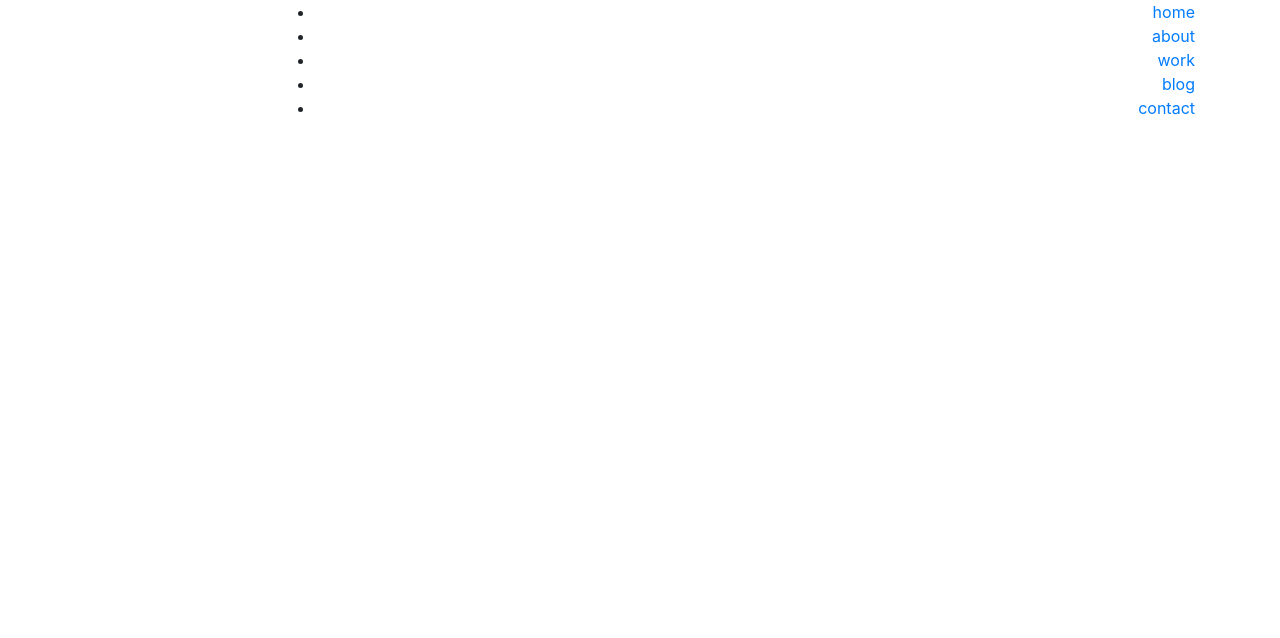
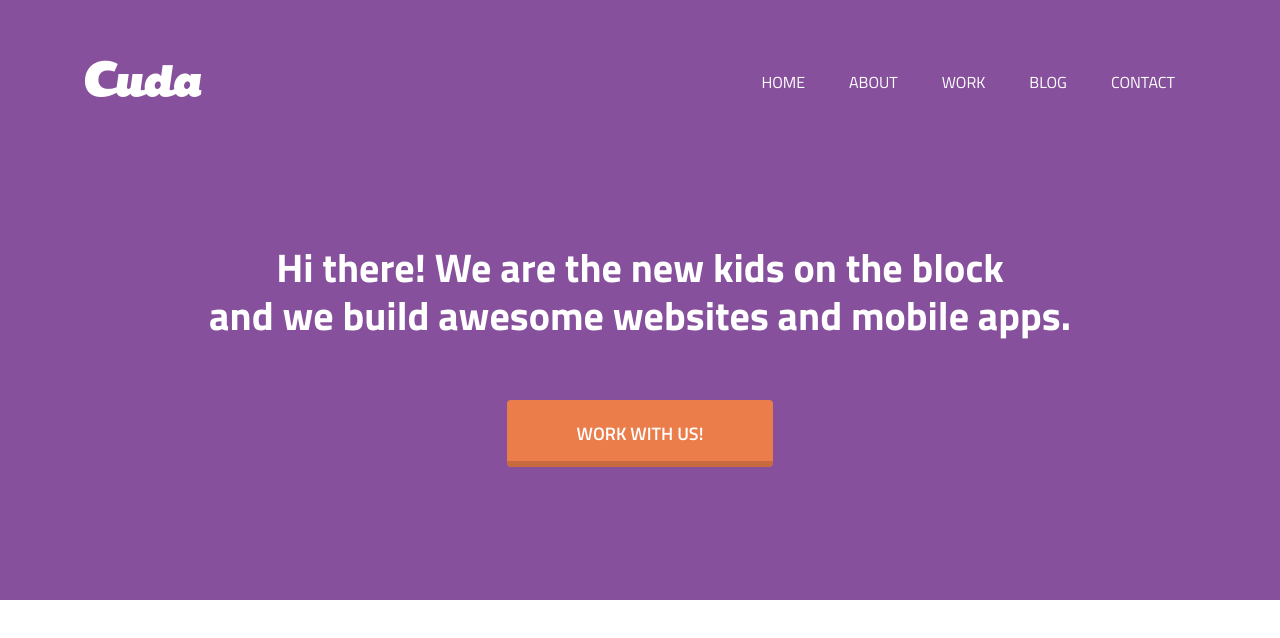
Before and after one commit to ProMehedi/cuda, a plain HTML site: page index.html in a window 1280 px wide. Drawn offline with Linux system fonts and the light colour scheme.

Commit message:
Part2 update

```diff
--- a/index.html
+++ b/index.html
@@ -10,6 +10,8 @@
     <link rel="stylesheet" href="assets/css/bootstrap.min.css">
     <!-- Font-Awesome CSS -->
     <link rel="stylesheet" href="assets/css/font-awesome.min.css">
+    <!-- Style CSS -->
+    <link rel="stylesheet" href="style.css">
 </head>
 <body>
 
@@ -35,6 +37,21 @@
     <!-- End of Navigation -->
 
 
+    <!-- Banner -->
+    <section class="banner-wrap">
+        <div class="container">
+            <div class="row justify-content-center text-center align-items-center">
+                <div class="col-lg-10">
+                    <div class="banner-content">
+                        <h1>Hi there! We are the new kids on the block <br> and we build awesome websites and mobile apps.</h1>
+                        <a href="#" class="button">WORK WITH US!</a>
+                    </div>
+                </div>
+            </div>
+        </div>
+    </section>
+    <!-- End of Banner -->
+
 
     <!-- jQuery JS -->
     <script src="assets/js/jquery-1.12.4.min.js"></script>
--- a/style.css
+++ b/style.css
@@ -2,12 +2,9 @@
 
 
 /* Default CSS */
-* {
+ul, ol {
     margin: 0;
     padding: 0;
-}
-
-ul, ol {
     list-style: none;
 }
 
@@ -19,3 +16,106 @@ body {
 h1, h2, h3, h4, h5, h6 {
     font-weight: 700;
 }
+
+a:hover, a:focus {
+    text-decoration: none;
+}
+
+.button {
+    display: inline-block;
+    padding: 20px 70px;
+    color: #fff;
+    background-color: #eb7d4b;
+    border-radius: 4px;
+    position: relative;
+    text-transform: uppercase;
+    font-weight: 600;
+    font-size: 18px;
+    transition: all 0.3s;
+    -webkit-transition: all 0.3s;
+    -moz-transition: all 0.3s;
+    -ms-transition: all 0.3s;
+    -o-transition: all 0.3s;
+}
+
+.button:after {
+    position: absolute;
+    bottom: 0;
+    left: 0;
+    width: 100%;
+    background: #000;
+    content: '';
+    height: 6px;
+    opacity: 0.15;
+    border-bottom-left-radius: 4px;
+    border-bottom-right-radius: 4px;
+    transition: all 0.4s;
+    -webkit-transition: all 0.4s;
+    -moz-transition: all 0.4s;
+    -ms-transition: all 0.4s;
+    -o-transition: all 0.4s;
+}
+
+.button:hover, .button:focus {
+    color: #fff;
+}
+
+.button:hover:after, .button:focus:after {
+    height: 100%;
+    border-radius: 4px;
+}
+
+
+
+/* Navigation Style */
+.navigation-wrap {
+    position: absolute;
+    left: 0;
+    top: 0;
+    width: 100%;
+    margin-top: 60px;
+    color: #fff;
+}
+
+.mainmenu li {
+    display: inline-block;
+}
+
+.mainmenu li a {
+    display: block;
+    color: inherit;
+    font-size: 16px;
+    text-transform: uppercase;
+    font-weight: 400;
+    padding: 10px 20px;
+    border-radius: 4px;
+    transition: all 0.3s;
+}
+
+.mainmenu li:hover a {
+    background-color: #643a79;
+}
+
+
+/* Banner Style */
+.banner-wrap {
+    background-color: #87509c;
+    color: #fff;
+    height: 600px;
+}
+
+.banner-wrap div {
+    height: 100%;
+}
+
+.banner-wrap .col-lg-10 , .banner-wrap .col-lg-10 div {
+    height: auto;
+}
+
+.banner-content {
+    padding-top: 110px;
+}
+
+.banner-content h1 {
+    margin-bottom: 60px;
+}
```
